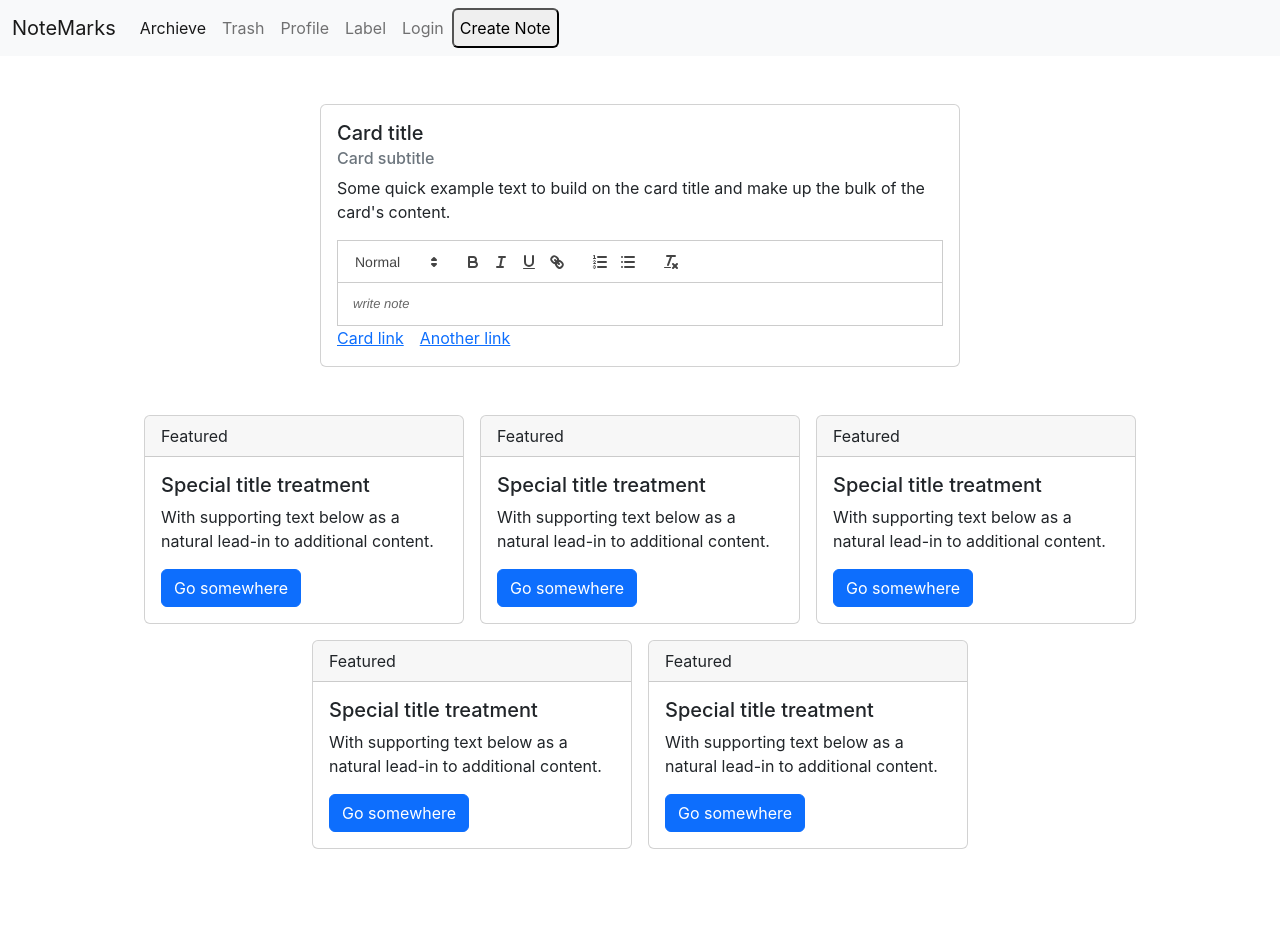
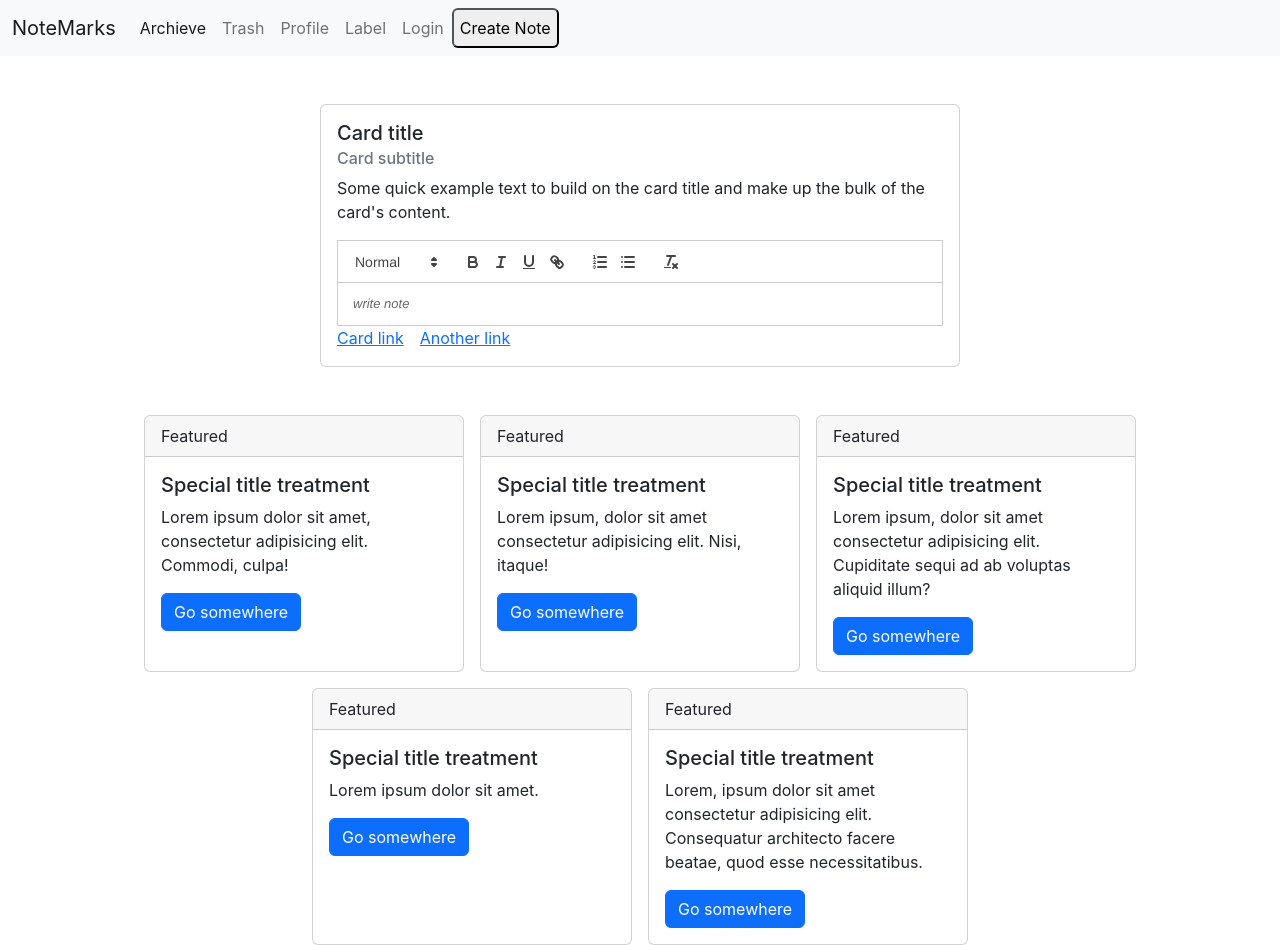
Before and after one commit to saketkum11/notemarks, a React (Create React App) app: page / in a window 1280 px wide. Before the commit the page ends 849 px from the top, so only its background shows below. Built offline with nearby package versions, Linux system fonts and the light colour scheme; what miragejs would draw is missing.

Commit message:
added: html

```diff
--- a/src/Component/Card/Card.jsx
+++ b/src/Component/Card/Card.jsx
@@ -8,8 +8,8 @@ const Card = () => {
           <div class="card-body">
             <h5 class="card-title">Special title treatment</h5>
             <p class="card-text">
-              With supporting text below as a natural lead-in to additional
-              content.
+              Lorem ipsum dolor sit amet, consectetur adipisicing elit. Commodi,
+              culpa!
             </p>
             <a href="#" class="btn btn-primary">
               Go somewhere
@@ -21,8 +21,8 @@ const Card = () => {
           <div class="card-body">
             <h5 class="card-title">Special title treatment</h5>
             <p class="card-text">
-              With supporting text below as a natural lead-in to additional
-              content.
+              Lorem ipsum, dolor sit amet consectetur adipisicing elit. Nisi,
+              itaque!
             </p>
             <a href="#" class="btn btn-primary">
               Go somewhere
@@ -34,8 +34,8 @@ const Card = () => {
           <div class="card-body">
             <h5 class="card-title">Special title treatment</h5>
             <p class="card-text">
-              With supporting text below as a natural lead-in to additional
-              content.
+              Lorem ipsum, dolor sit amet consectetur adipisicing elit.
+              Cupiditate sequi ad ab voluptas aliquid illum?
             </p>
             <a href="#" class="btn btn-primary">
               Go somewhere
@@ -46,10 +46,7 @@ const Card = () => {
           <div class="card-header">Featured</div>
           <div class="card-body">
             <h5 class="card-title">Special title treatment</h5>
-            <p class="card-text">
-              With supporting text below as a natural lead-in to additional
-              content.
-            </p>
+            <p class="card-text">Lorem ipsum dolor sit amet.</p>
             <a href="#" class="btn btn-primary">
               Go somewhere
             </a>
@@ -60,8 +57,8 @@ const Card = () => {
           <div class="card-body">
             <h5 class="card-title">Special title treatment</h5>
             <p class="card-text">
-              With supporting text below as a natural lead-in to additional
-              content.
+              Lorem, ipsum dolor sit amet consectetur adipisicing elit.
+              Consequatur architecto facere beatae, quod esse necessitatibus.
             </p>
             <a href="#" class="btn btn-primary">
               Go somewhere
```
